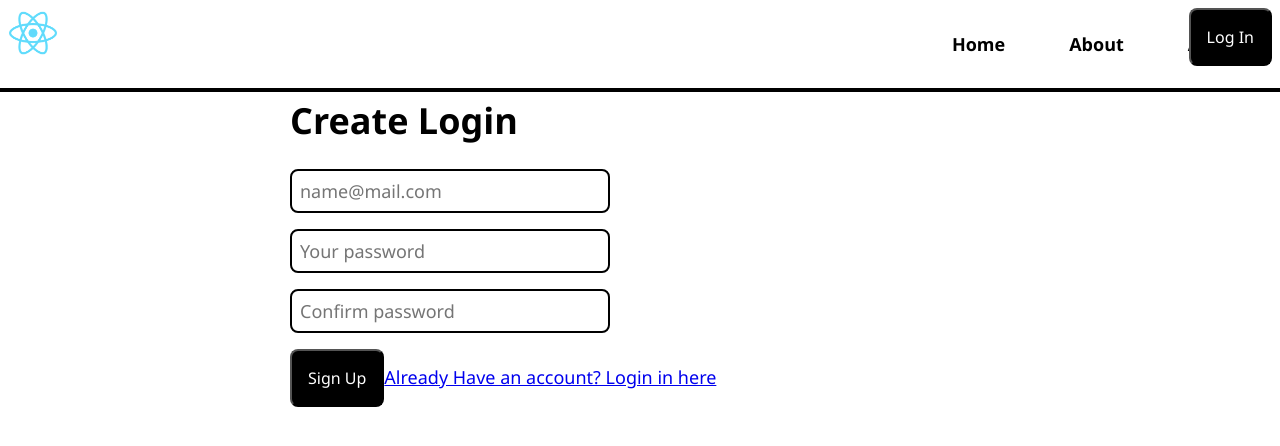
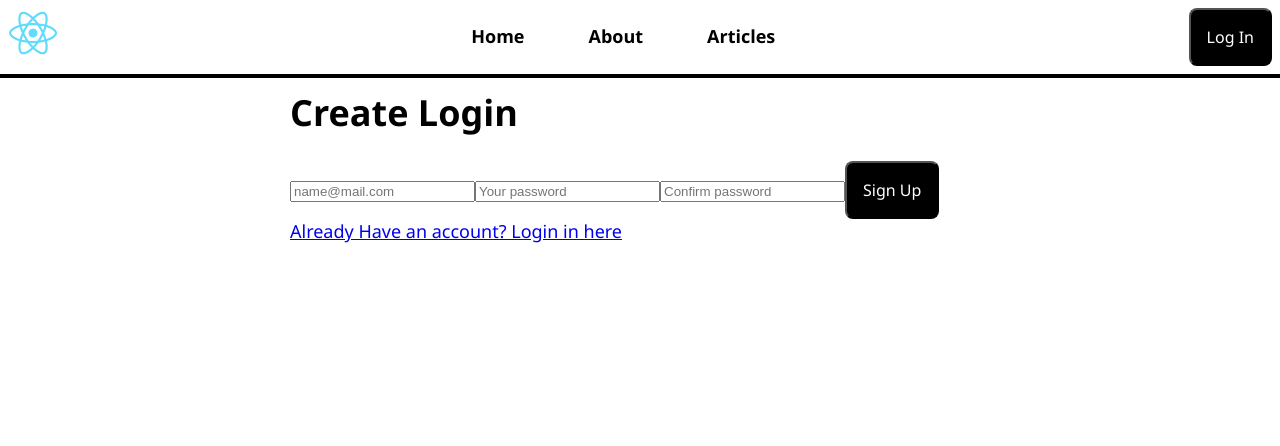
Before and after one commit to hadi14250/react-blog-website, a React (Create React App) app in the folder react-blog-website/: page /create-account in a window 1280 px wide. Shown: the top 446 px of the page. Built offline with nearby package versions, Linux system fonts and the light colour scheme; no server answers.

Commit message:
updated css

```diff
--- a/react-blog-website/src/App.css
+++ b/react-blog-website/src/App.css
@@ -47,15 +47,15 @@ nav ul {
 
 nav li {
   display: inline-block;
-  padding-top: 24px;
-  padding-bottom: 24px;
+  padding-top: 16px;
+  padding-bottom: 16px;
 }
 
 nav a {
   text-decoration: none;
   color: black;
   font-weight: bold;
-  padding: 24px 32px;
+  padding: 16px 32px;
 }
 
 nav a:hover {
@@ -66,7 +66,7 @@ nav a:hover {
 #page-body {
   max-width: 700px;
   margin: auto;
-  padding-top: 72px;
+  padding-top: 64px;
 }
 
 .article-list-item {
@@ -89,7 +89,7 @@ nav a:hover {
   margin-bottom: 16px;
 }
 
-input, textarea {
+#add-comment-form input, textarea {
   display: block;
   width: 300px;
   padding: 8px;
@@ -98,12 +98,6 @@ input, textarea {
   font-size: 18px;
   border: 2px solid black;
   margin-bottom: 16px;
-}
-
-.error {
-  padding: 8px;
-  border-radius: 4px;
-  background-color: pink;
 }
 
 #add-comment-form button {
@@ -119,9 +113,3 @@ input, textarea {
   border-bottom: 2px solid black;
   padding: 16px;
 }
-
-.nav-right {
-  position: absolute;
-  top: 8px;
-  right: 8px;
-}
```
